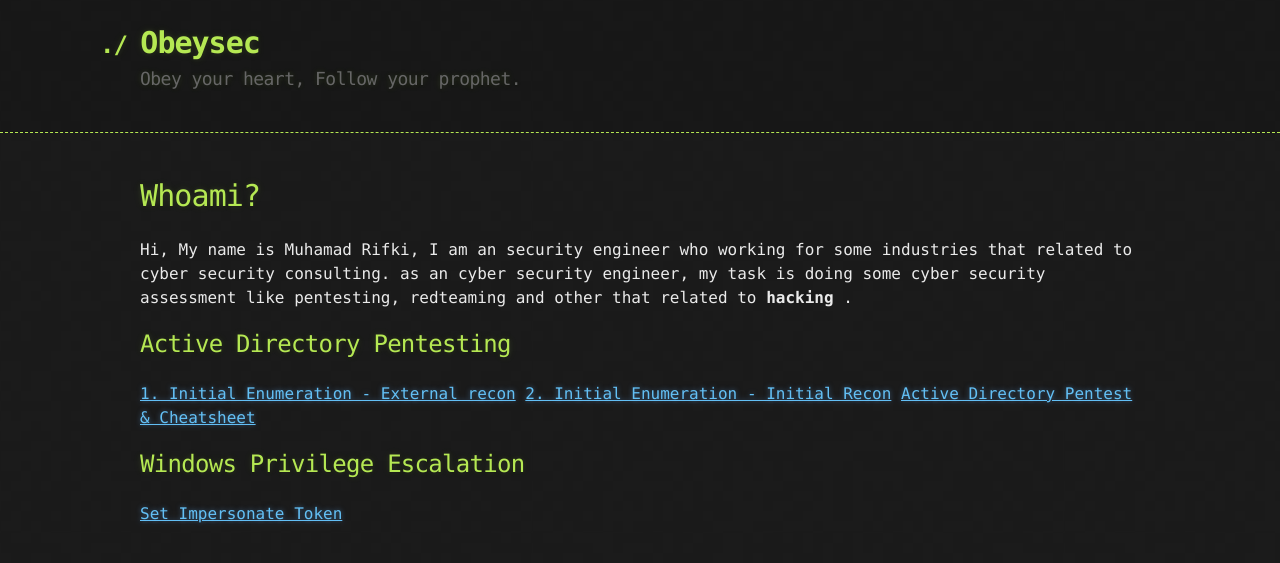
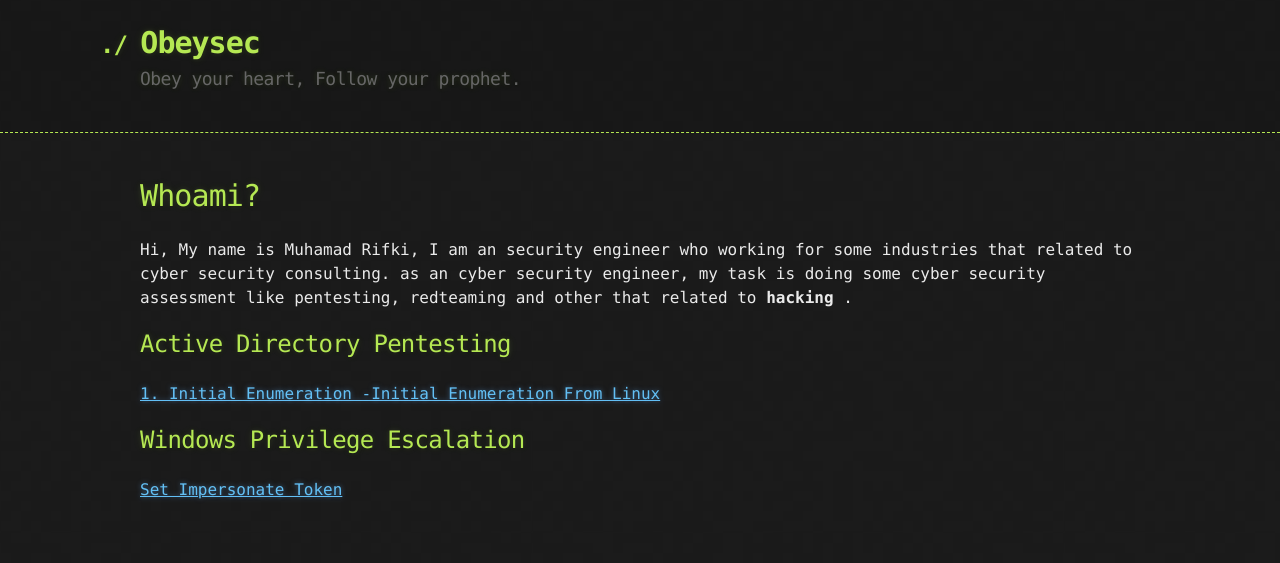
Before and after one commit to sahabrifki/sahabrifki.github.io, a Jekyll site: the page built from index.md, in a window 1280 px wide. Shown: the top 563 px of the page. Built offline with Jekyll 4.4.1, drawn with Linux system fonts in a browser that asks for light colours; our own code applies the rules of GitHub Pages for plain Markdown files.

Commit message:
Update index.md

```diff
--- a/index.md
+++ b/index.md
@@ -8,9 +8,8 @@ Hi, My name is Muhamad Rifki, I am an security engineer who working for some ind
 
 
 ## Active Directory Pentesting
-[1. Initial Enumeration - External recon](/Active\/Directory\/Exploitation\/ExternalRecon/n)
-[2. Initial Enumeration - Initial Recon](/Active\/Directory\/Exploitation\/InitialRecon/n)
-[Active Directory Pentest & Cheatsheet](./Cheatsheet.md)
+[1. Initial Enumeration -Initial Enumeration From Linux](AD/InitialEnumeration_Uncredentialed.md)
+
 
 ## Windows Privilege Escalation
 [Set Impersonate Token](./1.md)
```
